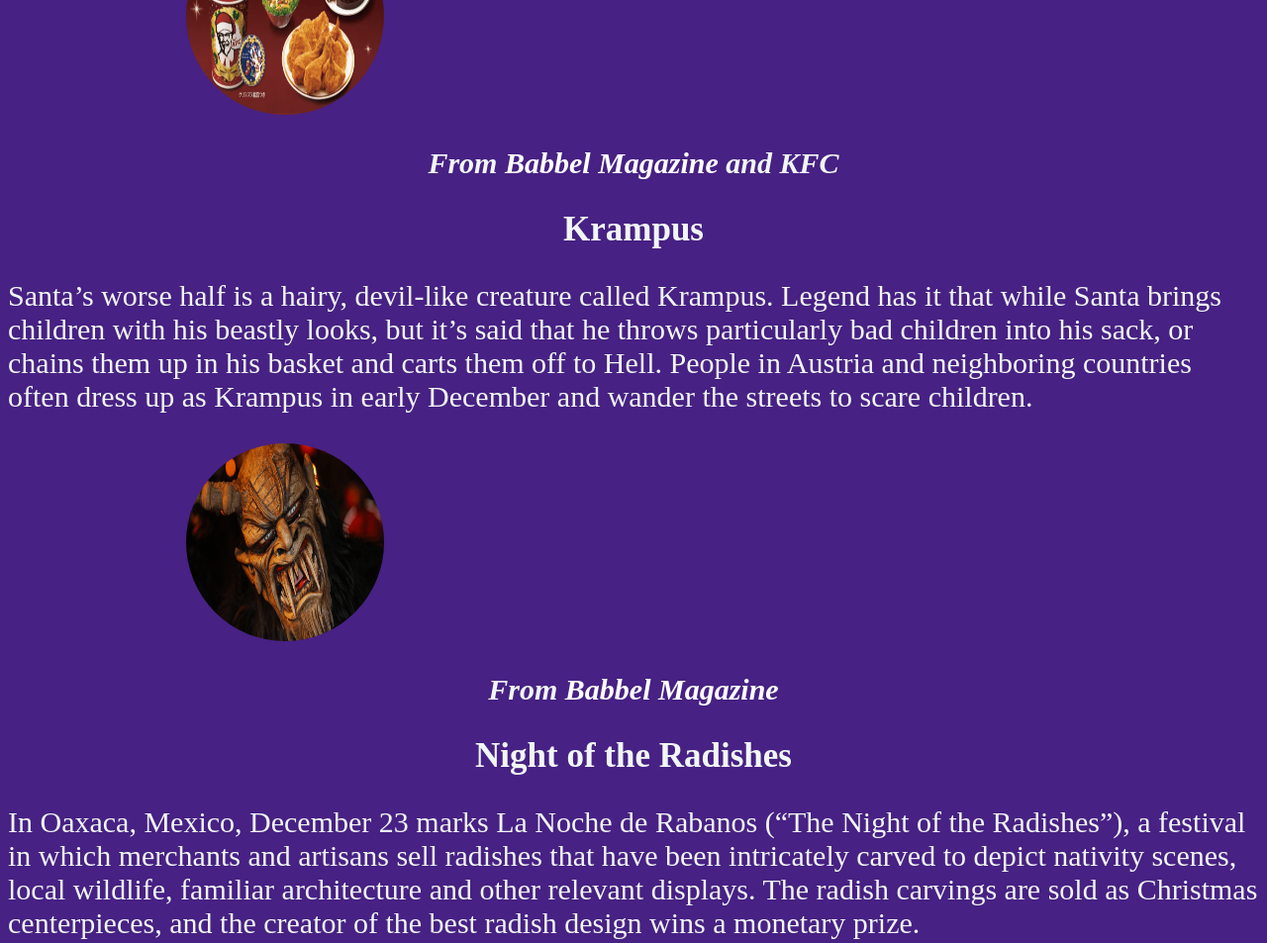
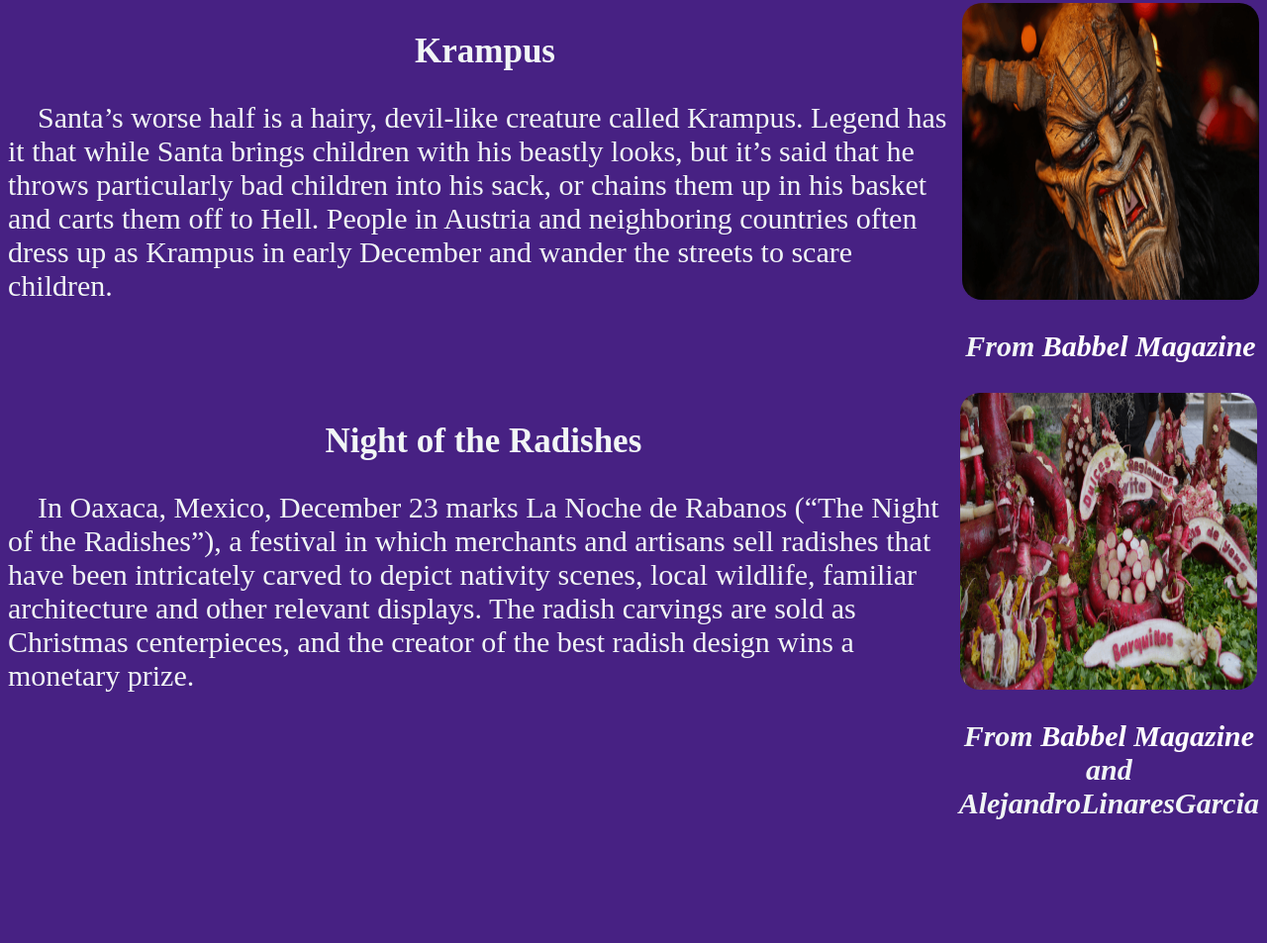
Before and after one commit to CSF2223/holidaydesign-RaudenbushBrayden12344, a plain HTML site: page index.html in a window 1280 px wide. Shown: the part 1322-2275 px from the top of the page at 99% size. After the commit the page ends 2189 px from the top, so only its background shows below. Drawn offline with Linux system fonts and the light colour scheme.

Commit message:
Submit for Grading

```diff
--- a/index.html
+++ b/index.html
@@ -1,5 +1,6 @@
 <!DOCTYPE html>
 <html lang="en">
+
 <head>
     <meta charset="UTF-8">
     <meta name="viewport" content="width=device-width, initial-scale=1.0">
@@ -7,6 +8,7 @@
     <link rel="stylesheet" href="style.css" type="text/css" />
     <title>Holidays Around the World</title>
 </head>
+
 <body>
     <section class="title">
         <h2>Holidays Around the World</h2>
@@ -15,7 +17,8 @@
         <p><em>Planet Earth by Martialred<a class="link1" href="https://stock.adobe.com/170537095?clickref=1101lwoVg7J2&mv=affiliate&mv2=pz&as_camptype=&as_channel=affiliate&as_source=partnerize&as_campaign=pkrat"> Public Domain Pictures</a></em></p>
     </section> <!-- End Title Section -->
 
-    <section class="1stHolidaySection">
+    <section class="holidaySectionOne">
+        <div>
             <h2 class="smallTitle">KFC for Christmas</h2>
             <p class="pageContent">In the United States, we associate Christmas with ham or figgy pudding, but in Japan,
                 it’s all about Kentucky Fried Chicken. An estimated 3.5 million Japanese families eat fried chicken
@@ -23,31 +26,43 @@
                 (“Kentucky for Christmas”). Christians make up a very small percentage of the Japanese population,
                 so this campaign made up for a lack of Christmas holiday traditions. The KFC Christmas Meal is so popular,
                 many customers pre-order their dinners — which include fried chicken, cake and champagne — months in advance.</p>
+        </div>
+        <div>
             <img class="pImage" src="assets/Screenshot 2023-01-04 8.11.33 AM.png"></img>
-        <p class ="pLink"><em>From <a class="Link2" href="https://www.babbel.com/en/magazine/11-wacky-holiday-traditions-around-the-world">Babbel Magazine</a> and KFC</em></p>
+            <p class="pLink"><em>From <a class="Link2" href="https://www.babbel.com/en/magazine/11-wacky-holiday-traditions-around-the-world">Babbel Magazine</a> and KFC</em></p>
+        </div>
     </section>
 
-    <section class="2ndHolidaySection">
+    <section class="holidaySectionTwo">
+        <div>
             <h2 class="smallTitle">Krampus</h2>
             <p class="pageContent">Santa’s worse half is a hairy, devil-like creature called Krampus. Legend has it that while Santa brings
                 children with his beastly looks, but it’s said that he throws particularly bad children into his sack, or chains
                 them up in his basket and carts them off to Hell. People in Austria and neighboring countries often dress up as
                 Krampus in early December and wander the streets to scare children.</p>
-        <img class="pImage" src ="assets/Screenshot 2023-01-04 8.11.02 AM.png"></img>
-        <p class ="pLink"><em>From <a class="Link2" href="https://www.babbel.com/en/magazine/11-wacky-holiday-traditions-around-the-world">Babbel Magazine</a></em></p>
+        </div>
+        <div>
+            <img class="pImage" src="assets/Screenshot 2023-01-04 8.11.02 AM.png"></img>
+            <p class="pLink"><em>From <a class="Link2" href="https://www.babbel.com/en/magazine/11-wacky-holiday-traditions-around-the-world">Babbel Magazine</a></em></p>
+        </div>
     </section>
 
-    <section class="3rdHolidaySection">
+    <section class="holidaySectionThree">
+        <div>
             <h2 class="smallTitle">Night of the Radishes</h2>
             <p class="pageContent">In Oaxaca, Mexico, December 23 marks La Noche de Rabanos (“The Night of the Radishes”), a festival
                 in which merchants and artisans sell radishes that have been intricately carved to depict nativity scenes,
                 local wildlife, familiar architecture and other relevant displays. The radish carvings are sold as Christmas
                 centerpieces, and the creator of the best radish design wins a monetary prize.</p>
-        <img class="pImage" src ="assets/Screenshot 2023-01-04 8.11.13 AM.png"></img>
-        <p class ="pLink"><em>From <a class="Link2" href="https://www.babbel.com/en/magazine/11-wacky-holiday-traditions-around-the-world">Babbel Magazine</a> and AlejandroLinaresGarcia</em></p>
+        </div>
+        <div>
+            <img class="pImage" src="assets/Screenshot 2023-01-04 8.11.13 AM.png"></img>
+            <p class="pLink"><em>From <a class="Link2" href="https://www.babbel.com/en/magazine/11-wacky-holiday-traditions-around-the-world">Babbel Magazine</a> and AlejandroLinaresGarcia</em></p>
+        </div>
 
     </section>
 
 
 </body>
+
 </html>
--- a/style.css
+++ b/style.css
@@ -24,8 +24,8 @@ body {
 
 .title img {
    border-radius: 2rem;
-   height: 25rem;
-   width: 25rem;
+   height: auto;
+   width: 100%;
 }
 
 .smallTitle {
@@ -34,7 +34,8 @@ body {
 }
 
 .pageContent {
-    font-size: 1.4rem;
+    font-size: 1.6rem;
+    text-indent: 2rem;
 }
 
 .link1 {
@@ -54,11 +55,11 @@ body {
 }
 
 .pImage {
-    width: 20rem;
-    height: 20rem;
-    border-radius: 50rem;
-    margin-left: 18rem;
-    margin-right: 18rem;
+  display: block;
+  margin-left: auto;
+  margin-right: auto;
+  width: 50%;
+  border-radius: 5rem;
 }
 
 
@@ -71,6 +72,7 @@ body {
 
     .pageContent {
         font-size: 3rem;
+        text-indent: 3rem;
     }
 
     .smallTitle {
@@ -80,4 +82,29 @@ body {
     .pLink {
         font-size: 3rem;
     }
+
+    .holidaySectionOne {
+        display: flex;
+        flex-direction: row;
+        justify-content: center;
+
+    }
+
+    .holidaySectionTwo {
+        display: flex;
+        flex-direction: row;
+        justify-content: center;
+    }
+
+    .holidaySectionThree {
+        display: flex;
+        flex-direction: row;
+        justify-content: center;
+    }
+
+    .pImage {
+        border-radius: 2rem;
+       width: 30rem;
+       height: 30rem;
+    }
 }
```
Lines whose indentation alone changed are shown as unchanged.
